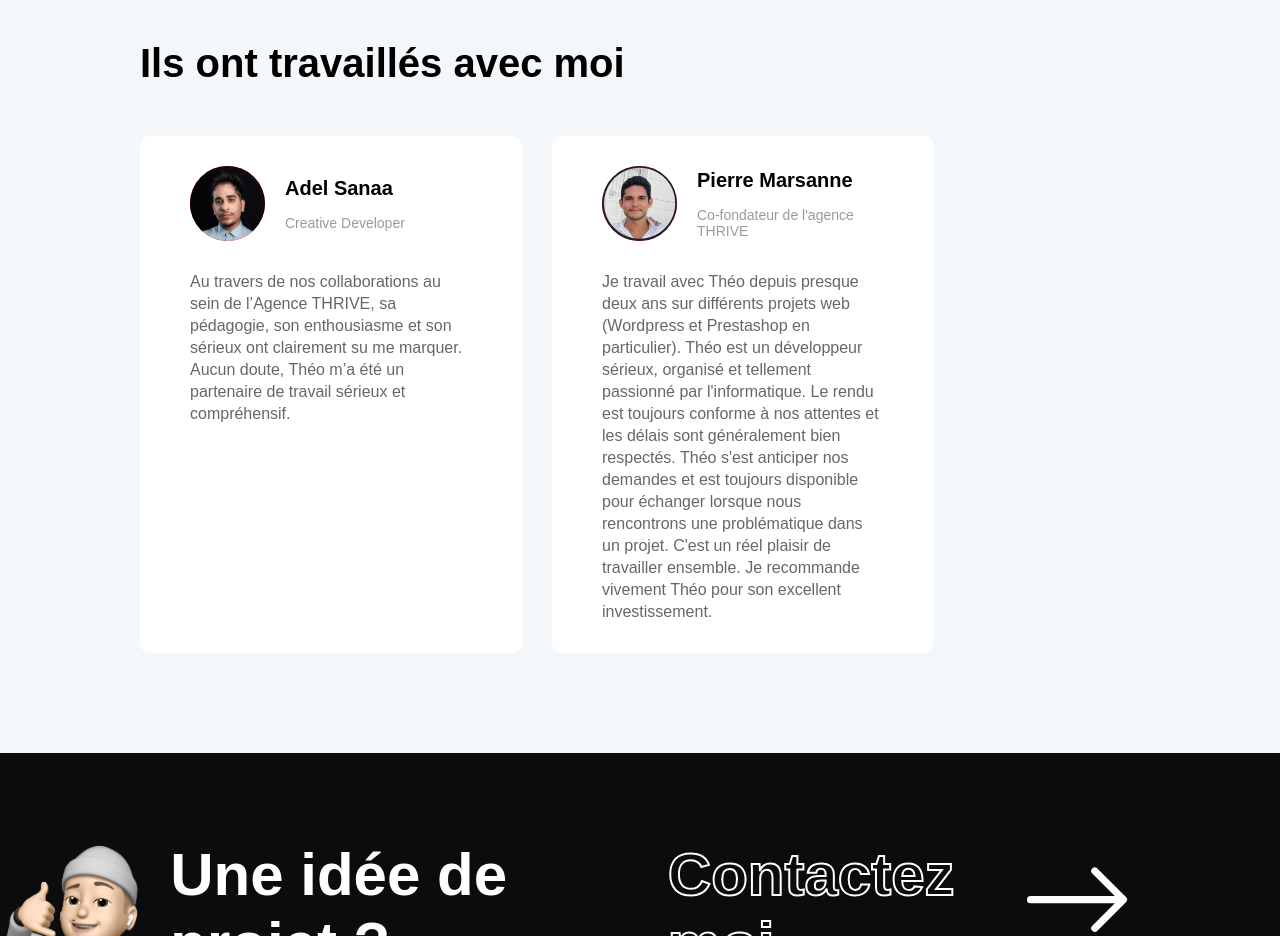
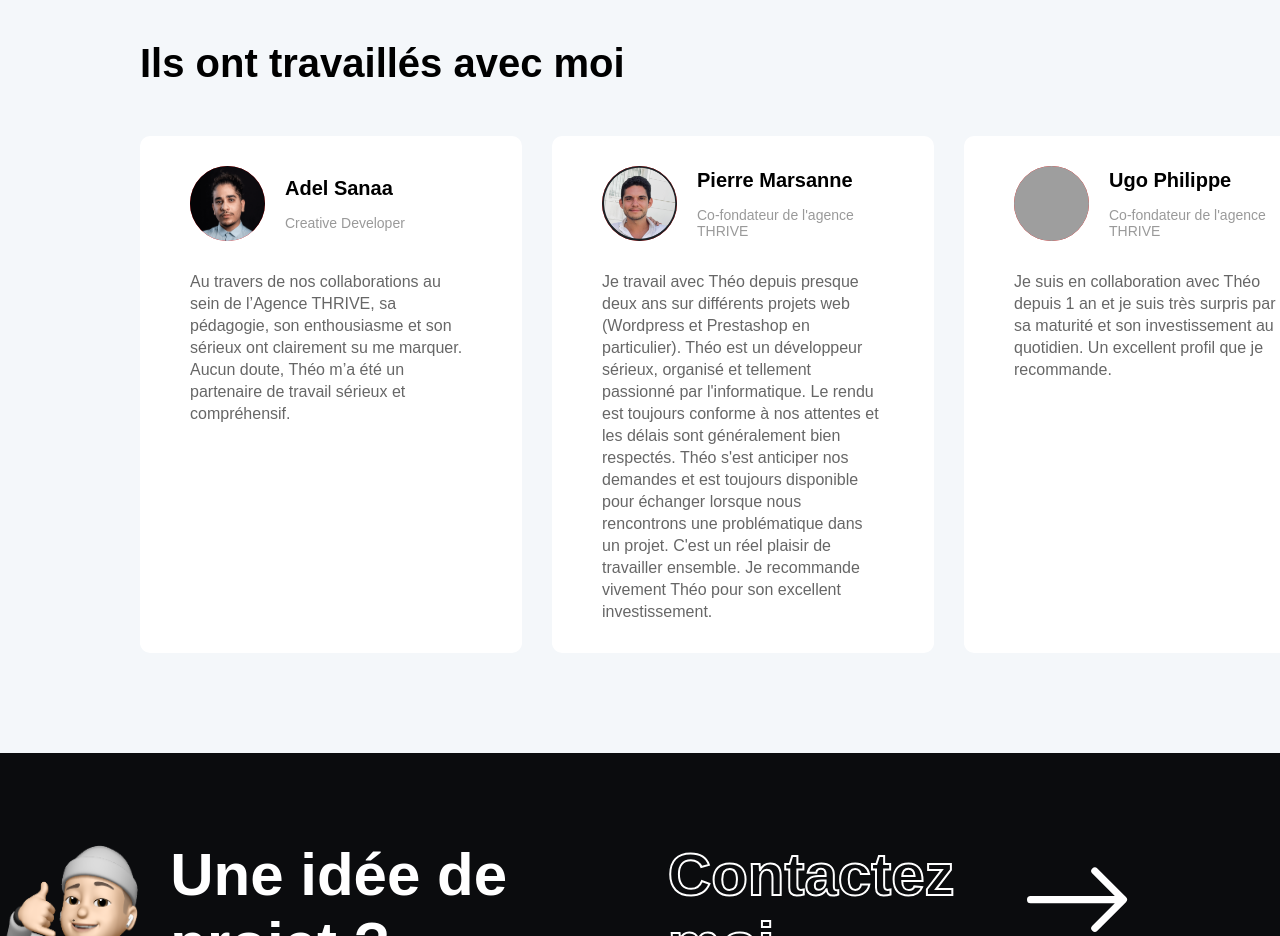
Before and after one commit to theo-code33/portfolio, a Nuxt app: page / in a window 1280 px wide. Shown: the part 3560-4496 px from the top of the page. Built offline with nearby package versions, Linux system fonts and the light colour scheme; grey boxes are pictures that could not be loaded.

Commit message:
[UPDATE] Add Testimonial of Ugo Philippe

```diff
--- a/components/testimonial/Testimonials.vue
+++ b/components/testimonial/Testimonials.vue
@@ -26,7 +26,8 @@ export default {
     name: "Testimonials",
     data(){
       return{
-        testimonials: [{
+        testimonials: [
+          {
             name: 'Adel Sanaa',
             job: 'Creative Developer',
             img: '/adel-sanaa.png',
@@ -39,7 +40,14 @@ export default {
             img: '/pierre-marsanne.png',
             text: "Je travail avec Théo depuis presque deux ans sur différents projets web (Wordpress et Prestashop en particulier). Théo est un développeur sérieux, organisé et tellement passionné par l'informatique. Le rendu est toujours conforme à nos attentes et les délais sont généralement bien respectés. Théo s'est anticiper nos demandes et est toujours disponible pour échanger lorsque nous rencontrons une problématique dans un projet. C'est un réel plaisir de travailler ensemble. Je recommande vivement Théo pour son excellent investissement.",
             link: "https://www.linkedin.com/in/pierre-marsanne-consultant-web/"
-        }]
+          },
+          {
+            name: 'Ugo Philippe',
+            job: "Co-fondateur de l'agence THRIVE",
+            img: '/ugo-philippe.jpeg',
+            text: "Je suis en collaboration avec Théo depuis 1 an et je suis très surpris par sa maturité et son investissement au quotidien. Un excellent profil que je recommande.",
+          }
+        ]
       }
     },
 
```
Also changed, not shown: 1 other file (tests, documents, lock files or other folders). Lines whose indentation alone changed are shown as unchanged.
